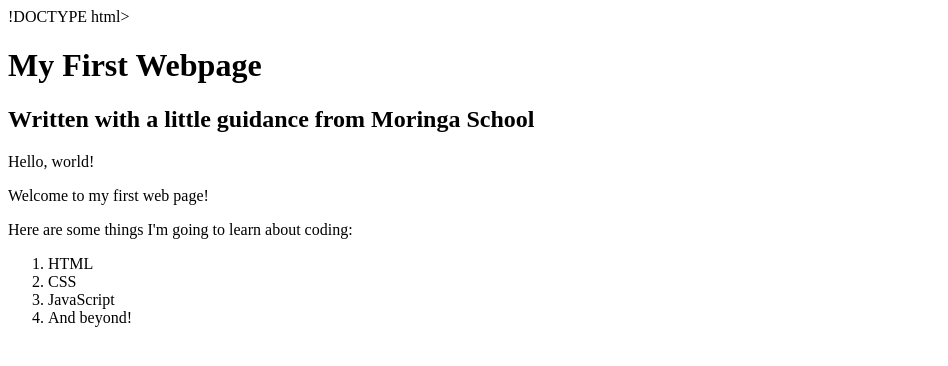
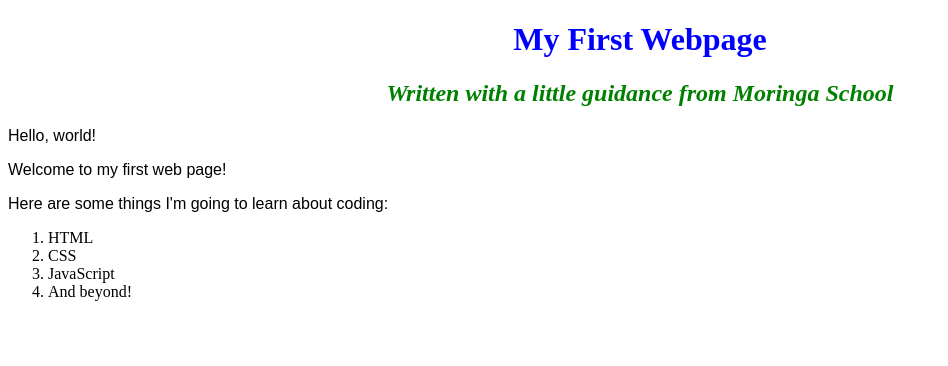
Before and after one commit to gracewa/my-first-website, a plain HTML site: page index.html in a window 1280 px wide. Shown: the whole page, without its empty margins (0-948 px from the left). Drawn offline with Linux system fonts and the light colour scheme.

Commit message:
Change file name to index.html

```diff
--- /dev/null
+++ b/css/styles.css
@@ -0,0 +1,15 @@
+h1 {
+color: blue;
+text-align: center;
+}
+h2 {
+  color: green;
+  font-style: italic;
+  text-align: center;
+}
+p {
+  font-family: sans-serif;
+}
+ul {
+  line-height: 40px;
+}
--- a/my-first-webpage.html
+++ b/index.html
@@ -1,6 +1,7 @@
-!DOCTYPE html>
+<!DOCTYPE html>
 <html>
   <head>
+    <link href="css/styles.css" rel="stylesheet" type="text/css">
     <title>My first webpage!</title>
   </head>
   <body>
```
Also changed, not shown: my-favorite-things.html (added).
